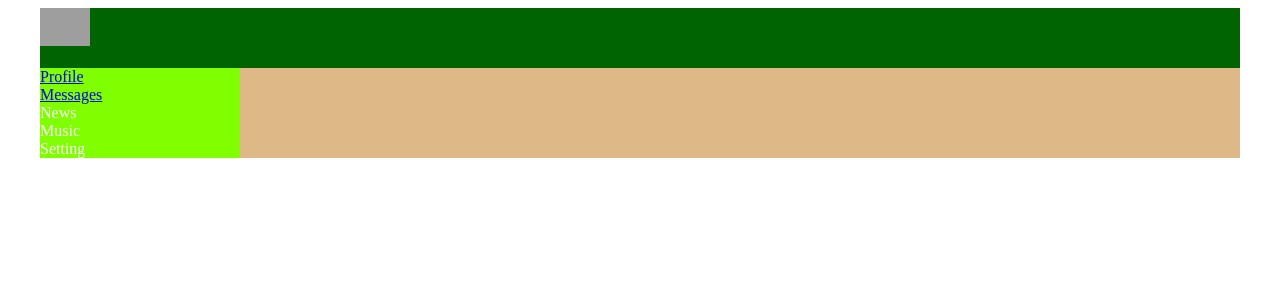
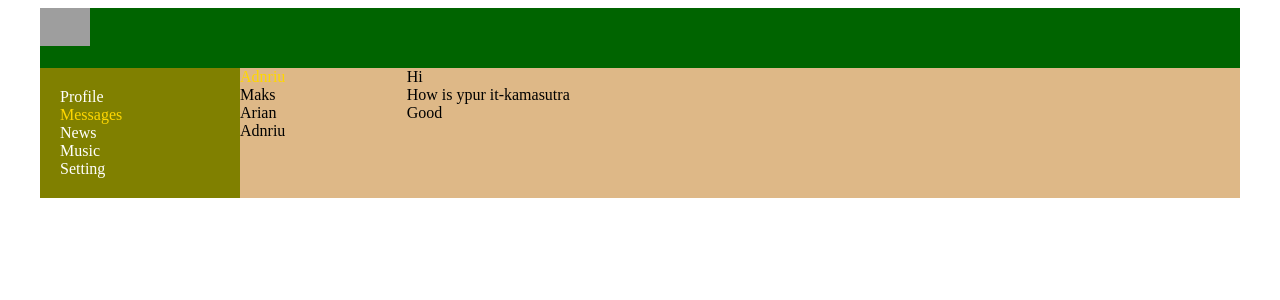
Before and after one commit to Maks0123/SocialReactJS, a React (Create React App) app: page /dialogs in a window 1280 px wide. Shown: the top 300 px of the page. Built offline with nearby package versions, Linux system fonts and the light colour scheme; grey boxes are pictures that could not be loaded.

Commit message:
Page dialogs

```diff
--- a/src/App.js
+++ b/src/App.js
@@ -17,10 +17,9 @@ const App = () => {
       <Header />
       <Navbar />
         <div class='app-wrapper-content'>
+        <Route path='/profile' component={Profile} />
         <Route path='/dialogs' component={Dialogs }/>
-        <Route path='/profile' component={Profile} />
 
-          <Dialogs />
         </div>
 
     </div>
--- a/src/components/Dialogs/Dialogs.jsx
+++ b/src/components/Dialogs/Dialogs.jsx
@@ -3,10 +3,21 @@ import s from "./Dialogs.module.css";
 
 
 const Dialogs = (props) => {
-    return ( <div>
+    return (
+           <div className={s.dialogs}>
+              <div className={s.dialogsItems}>
+                  <div className={s.dialog + ' ' + s.active}> Adnriu </div>
+                  <div className={s.dialog}> Maks </div>
+                  <div className={s.dialog}> Arian </div>
+                  <div className={s.dialog}> Adnriu </div>
+              </div>
+             <div className={s.messages}>
+                   <div className={s.dialog}>Hi</div>
+                   <div className={s.dialog}>How is ypur it-kamasutra</div>
+                   <div className={s.dialog}>Good</div>
+              </div>
 
-
-        </div>
+           </div>
 
     );
 }
--- a/src/components/Dialogs/Dialogs.module.css
+++ b/src/components/Dialogs/Dialogs.module.css
@@ -0,0 +1,23 @@
+.dialogs{
+   display: grid;
+   grid-template-columns: 2fr 10fr;
+}
+
+.dialogsItems{
+    padding:  10 px;
+
+}
+
+
+.dialogsItems .active{
+    color: gold;
+
+}
+
+.messages{
+    padding: 10 px;
+}
+
+.messages .message{
+
+}
--- a/src/components/Navbar/Navbar.jsx
+++ b/src/components/Navbar/Navbar.jsx
@@ -1,11 +1,12 @@
 import React from 'react';
 import s from './Navbar.module.css';
+import {NavLink} from "react-router-dom";
 
 const Navbar = () => {
     return (
         <nav className={s.nav}>
-        <div className={` ${s.item} ${s.active} `}> <a href='/profile'> Profile </a> </div>
-        <div className={` ${s.item} `}> <a href='/Dialogs'> Messages </a> </div>
+        <div className={` ${s.item} `}> <NavLink to='/profile' activeClassName={s.activeLink}> Profile </NavLink> </div>
+        <div className={` ${s.item} `}> <NavLink to='/dialogs' activeClassName={s.activeLink}> Messages </NavLink> </div>
         <div className={` ${s.item} `}> <a> News </a> </div>
         <div className={` ${s.item} `}> <a> Music </a> </div>
         <div className={` ${s.item} `}> <a> Setting </a> </div>
--- a/src/components/Navbar/Navbar.module.css
+++ b/src/components/Navbar/Navbar.module.css
@@ -1,14 +1,16 @@
 
 .nav {
     grid-area: n;
-    background-color: chartreuse;
+    background-color: olive;
+    padding: 20px;
 
   }
 
-  .item {
+  .item a {
     color:white;
+    text-decoration: none;
   }
 
-  .item.active {
+  .item a.activeLink {
     color: gold;
   }
```
